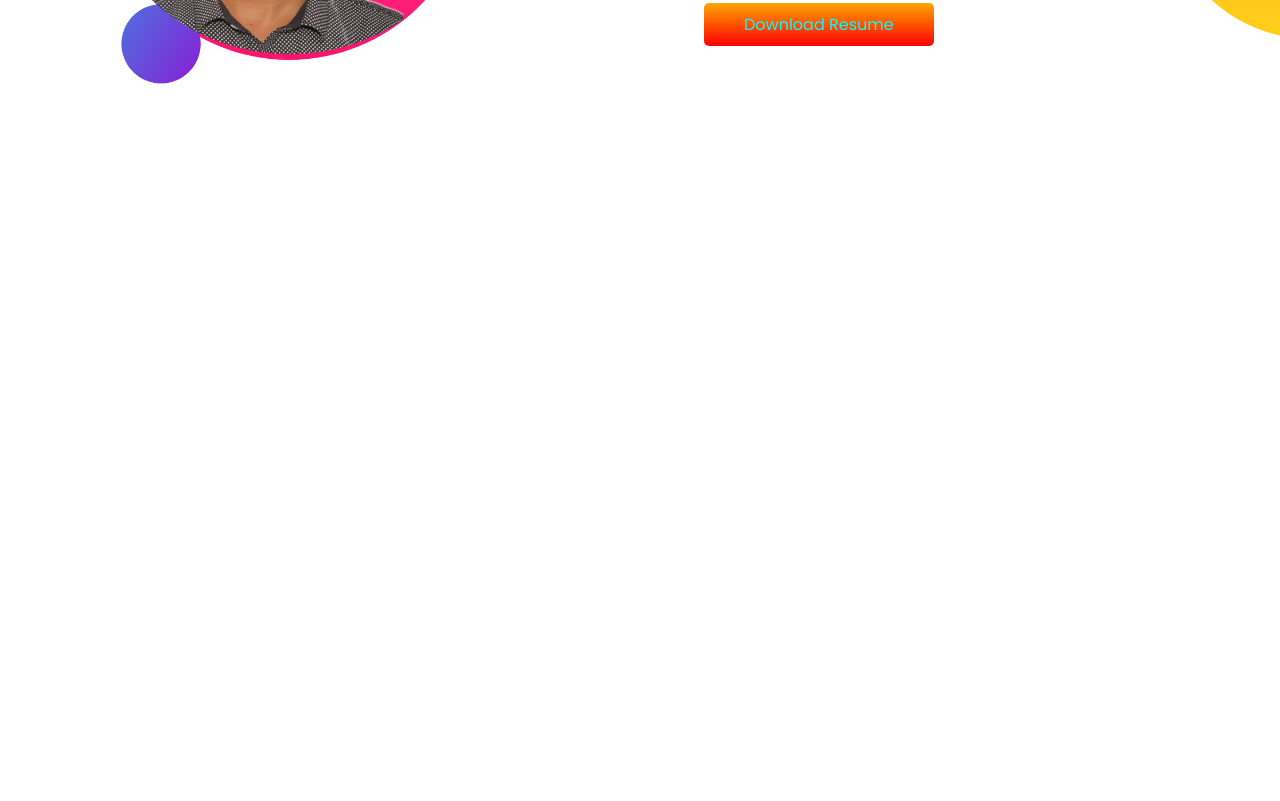
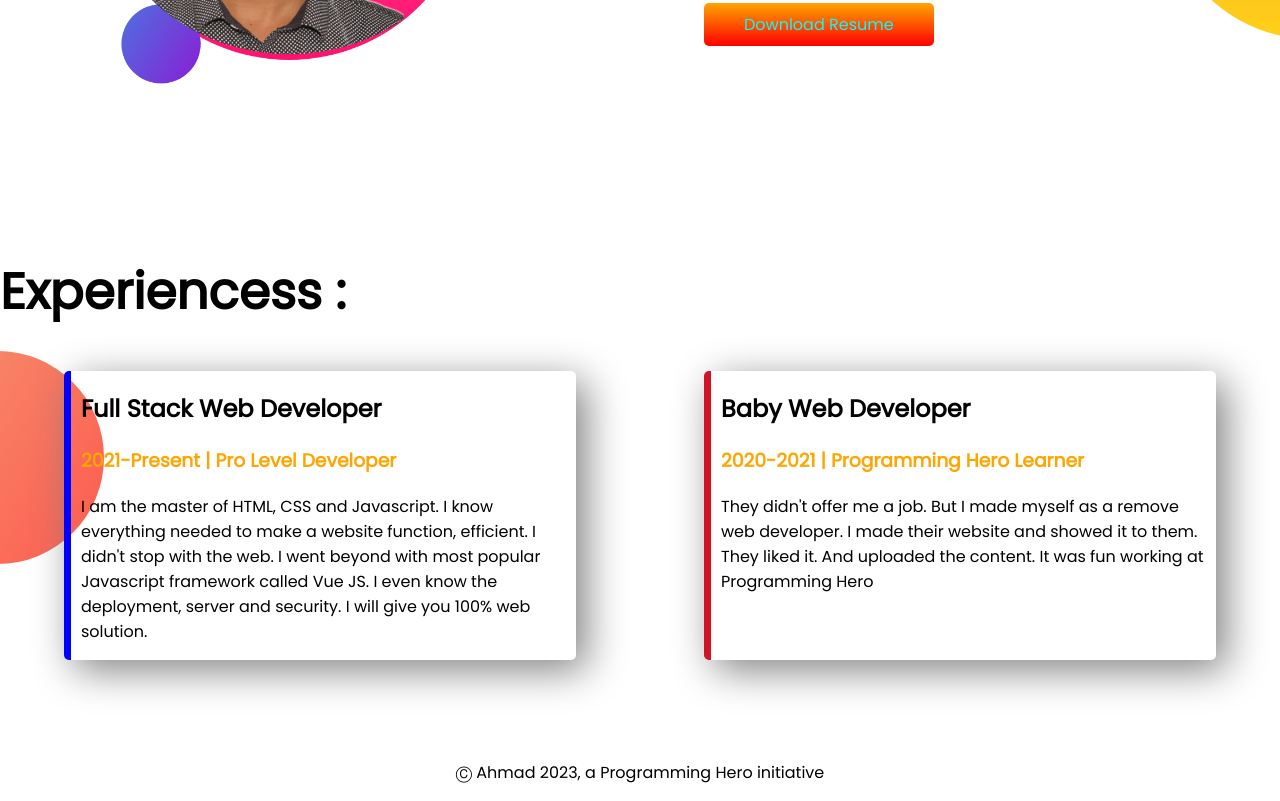
Before and after one commit to isteakahmad21/portfolio-website, a plain HTML site: page index.html in a window 1280 px wide. Shown: the part 1065-1866 px from the top of the page. Before the commit the page ends 1320 px from the top, so only its background shows below. Drawn offline with Linux system fonts and the light colour scheme.

Commit message:
full complet

```diff
--- a/index.html
+++ b/index.html
@@ -1,5 +1,6 @@
 <!DOCTYPE html>
 <html lang="en">
+
 <head>
     <meta charset="UTF-8" />
     <meta http-equiv="X-UA-Compatible" content="IE=edge" />
@@ -7,15 +8,12 @@
     <title>Isteak Portfolio</title>
     <link rel="preconnect" href="https://fonts.googleapis.com" />
     <link rel="preconnect" href="https://fonts.gstatic.com" crossorigin />
-    <link
-      href="https://fonts.googleapis.com/css2?family=Poppins:wght@100;400&display=swap"
-      rel="stylesheet"
-    />
+    <link href="https://fonts.googleapis.com/css2?family=Poppins:wght@100;400&display=swap" rel="stylesheet" />
     <link rel="stylesheet" href="style.css" />
 </head>
 
 <body>
-    <section class="top-banner">
+    <section class="top-banner flexible-container">
         <div class="half-width">
             <h1>Welcome To</h1>
             <h1><span class="org">Ahmad</span> World !</h1>
@@ -32,7 +30,7 @@
             <img src="profile-01.png" alt="" />
         </div>
     </section>
-    <section class="mid-banner">
+    <section class="mid-banner flexible-container">
         <div class="half-width">
             <img src="profile-02.png" alt="" />
         </div>
@@ -47,5 +45,28 @@
             <a class="link-button" target="_blank" href="#">Download Resume</a>
         </div>
     </section>
+    <section class="experience">
+        <h1>Experiencess :</h1>
+        <div class="flexible-container">
+            <div class="shadow" id="full">
+                <h2>Full Stack Web Developer</h2>
+                <h3 class="org">2021-Present | Pro Level Developer</h3>
+                <p>I am the master of HTML, CSS and Javascript. I know everything needed to make a website function,
+                    efficient. I didn't stop with the web. I went beyond with most popular Javascript framework called
+                    Vue JS. I even know the deployment, server and security. I will give you 100% web solution.</p>
+            </div>
+            <div class="shadow" id="baby">
+                <h2>Baby Web Developer</h2>
+                <h3 class="org">2020-2021 | Programming Hero Learner</h3>
+                <p>They didn't offer me a job. But I made myself as a remove web developer. I made their website and
+                    showed it to them. They liked it. And uploaded the content. It was fun working at Programming Hero
+                </p>
+            </div>
+        </div>
+    </section>
+    <footer>
+        <p>Ⓒ Ahmad 2023, a Programming Hero initiative</p>
+    </footer>
 </body>
+
 </html>
--- a/style.css
+++ b/style.css
@@ -12,7 +12,7 @@ h1 {
     color: orange;
 }
 
-section {
+.flexible-container {
     display: flex;
     margin-bottom: 100px;
 }
@@ -55,3 +55,28 @@ section {
     background-position: right;
 
 }
+
+.shadow {
+    width: 40%;
+    margin-left: 5%;
+    margin-right: 5%;
+    padding-left: 10px;
+    box-shadow: 10px 10px 40px gray;
+    border-radius: 5px;
+
+}
+
+.experience {
+    background-image: url(exp-bg.png);
+    background-repeat: no-repeat;
+    background-position: left;
+}
+#full{
+    border-left: 7px solid blue;
+}
+#baby{
+    border-left: 7px solid rgb(205, 21, 39);
+}
+footer p{
+    text-align: center;
+}
```
Lines whose indentation alone changed are shown as unchanged.
